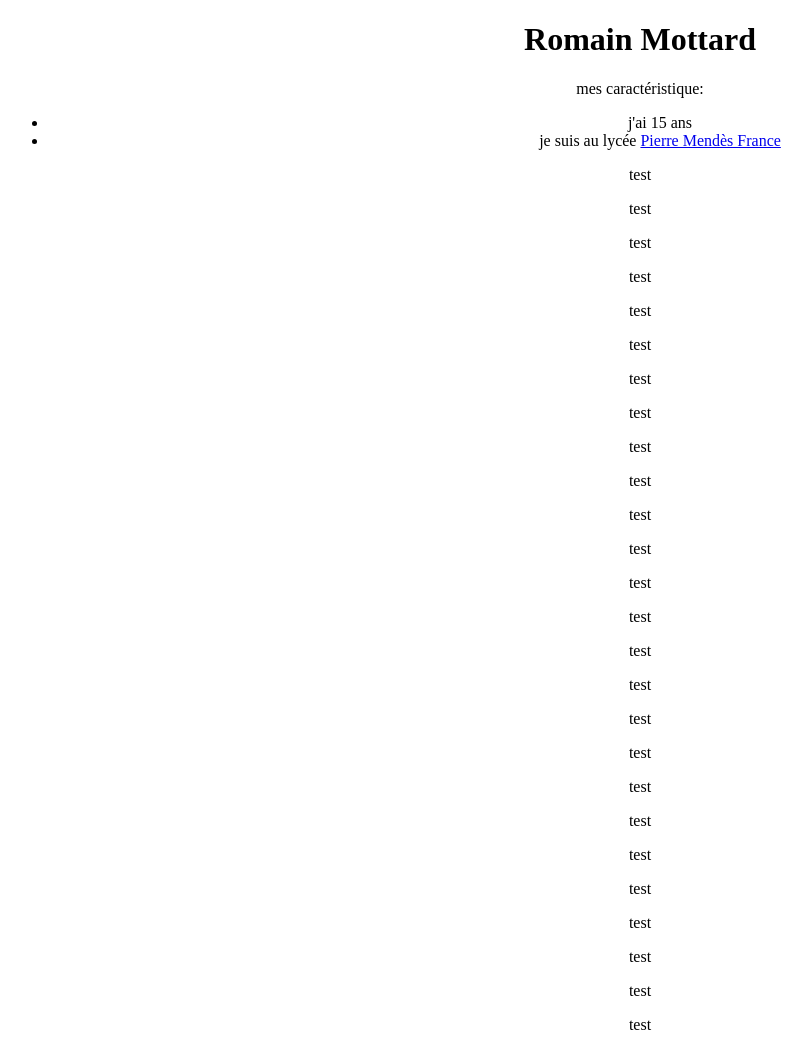
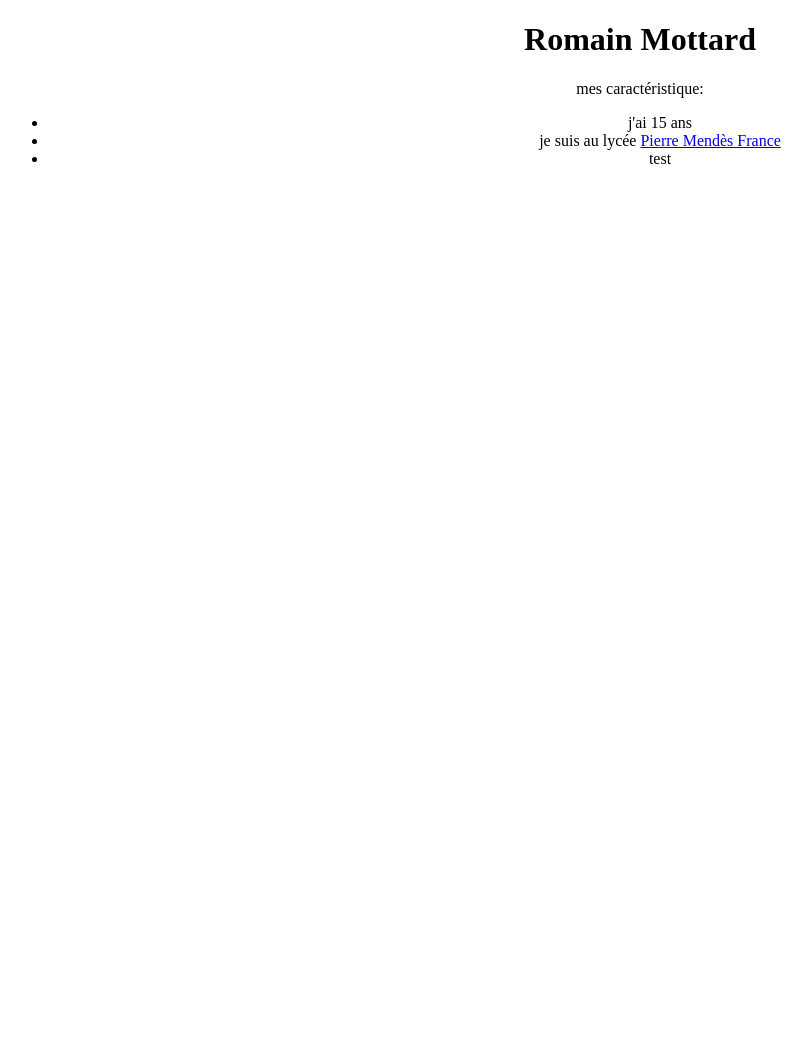
Before and after one commit to Rudiak01/HTML, a plain HTML site: page index.html in a window 1280 px wide. Shown: the whole page, without its empty margins (0-812 px from the left). After the commit the page ends 800 px from the top, so only its background shows below. Drawn offline with Linux system fonts and the light colour scheme.

Commit message:
Update index.html

```diff
--- a/index.html
+++ b/index.html
@@ -10,10 +10,7 @@
 	<ul>
 		<li>j'ai 15 ans</li>
 		<li>je suis au lycée <a href=https://lyc-mendes-france-epinal.monbureaunumerique.fr/ title="site officiel du lycée" target="_blank">Pierre Mendès France</a></li>
-
+		<li>test</li>
 	</ul>
-
-	<p>test</p>
-	<p>test</p>	<p>test</p>	<p>test</p>	<p>test</p>	<p>test</p>	<p>test</p>	<p>test</p>	<p>test</p>	<p>test</p>	<p>test</p>	<p>test</p>	<p>test</p>	<p>test</p>	<p>test</p>	<p>test</p>	<p>test</p>	<p>test</p>	<p>test</p>	<p>test</p>	<p>test</p>	<p>test</p>	<p>test</p>	<p>test</p>	<p>test</p>	<p>test</p>
   </body>
 </html>
```
